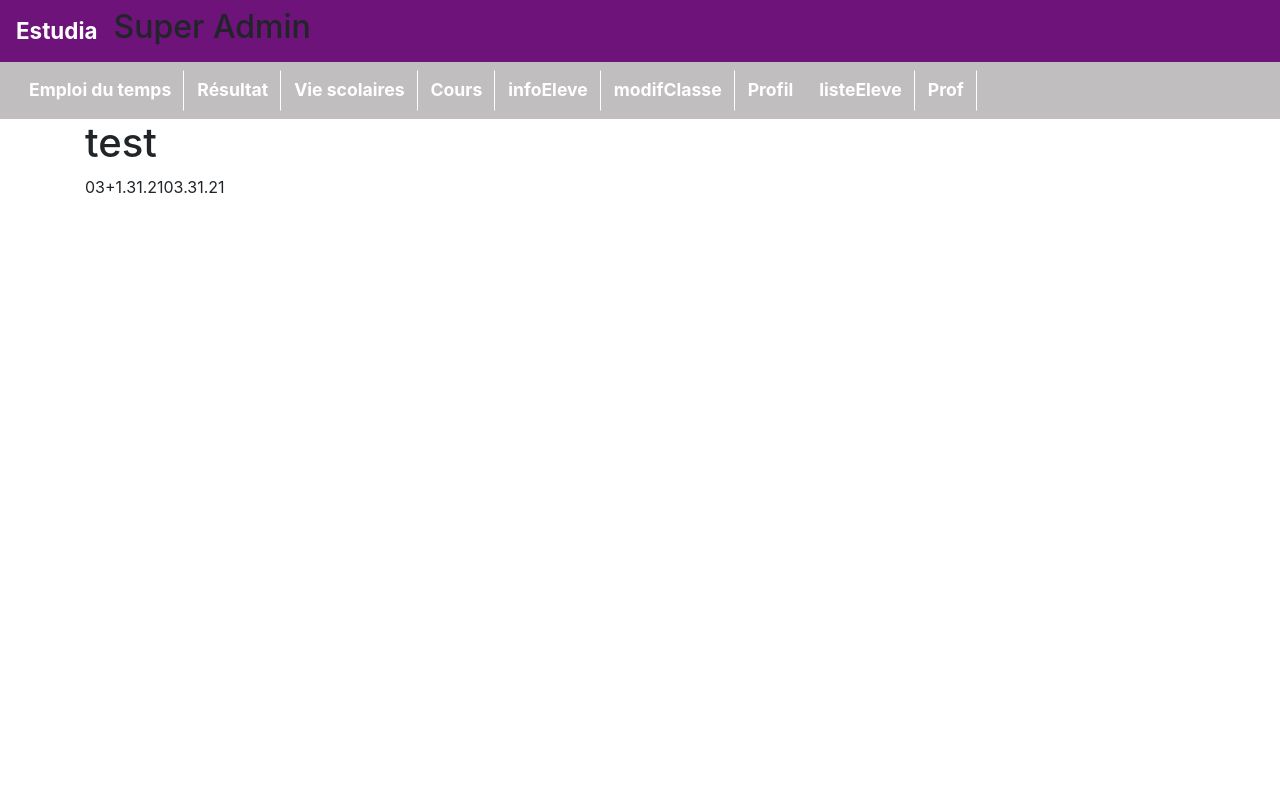
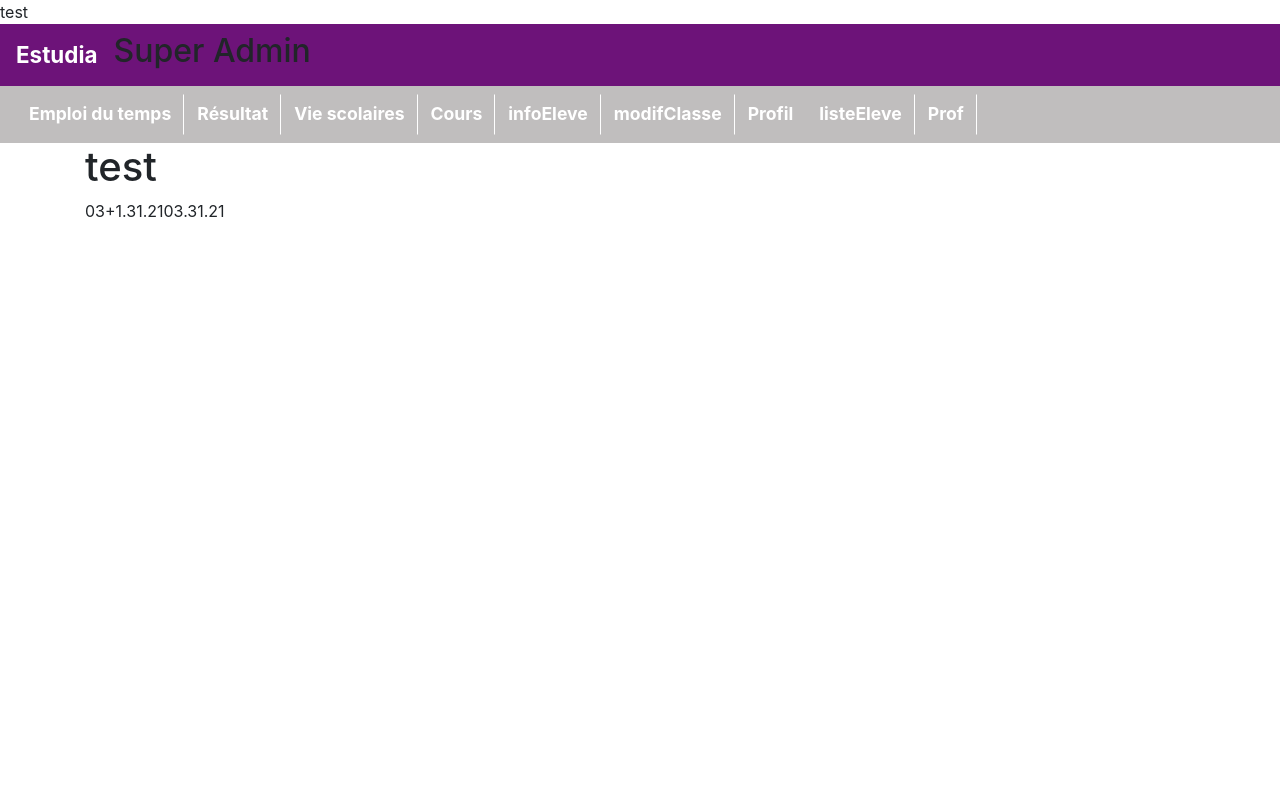
Before and after one commit to CarneiroDavid/Estudia, a PHP site: page /index.php in a window 1280 px wide. Run offline with PHP 8.4, Linux system fonts and the light colour scheme; a user stored in the database is signed in; some libraries are stand-ins or nearby versions.

Commit message:
test pour vérifier que git marche (entete.php)

```diff
--- a/pages/entete.php
+++ b/pages/entete.php
@@ -2,7 +2,7 @@
 require_once "../modeles/modeles.php";
 require_once "../affichages/fonctionAffichageProf.php";
 require_once "../affichages/affichageEleve.php";
-// test
+echo test
 
 ?>
 <!DOCTYPE html>
```
